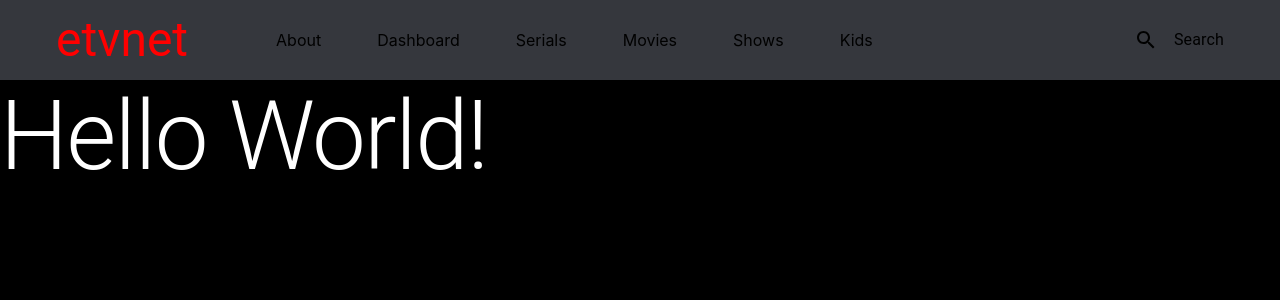
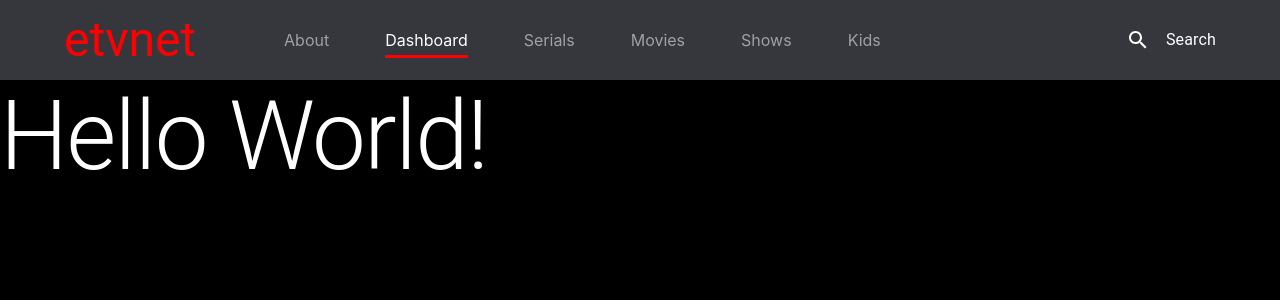
Before and after one commit to tatyanakarlen/matvil-asses, a Next.js app: page / in a window 1280 px wide. Shown: the top 300 px of the page. Built offline with nearby package versions, Linux system fonts and the light colour scheme.

Commit message:
desktop nav finished

```diff
--- a/src/components/Nav.js
+++ b/src/components/Nav.js
@@ -3,6 +3,26 @@ import { Typography, Box, List, ListItem } from '@mui/material';
 import SearchIcon from '@mui/icons-material/Search';
 
 export default function Nav() {
+  const listItemBaseStyles = {
+    color: 'text.main',
+  };
+
+  const activeListItemStyles = {
+    color: 'text.white',
+    borderBottom: '3px solid red',
+    padding: 0,
+    margin: '3px 16px 0px 16px',
+  };
+
+  const menuItems = [
+    'About',
+    'Dashboard',
+    'Serials',
+    'Movies',
+    'Shows',
+    'Kids',
+  ];
+
   return (
     <Box
       sx={{
@@ -10,7 +30,7 @@ export default function Nav() {
         height: '5rem',
         bgcolor: 'primary.main',
         py: 5,
-        px: 7,
+        px: 8,
         display: 'flex',
         alignItems: 'center',
         justifyContent: 'space-between',
@@ -28,18 +48,23 @@ export default function Nav() {
             ml: 9,
           }}
         >
-          <ListItem>About</ListItem>
-          <ListItem>Dashboard</ListItem>
-          <ListItem>Serials</ListItem>
-          <ListItem>Movies</ListItem>
-          <ListItem>Shows</ListItem>
-          <ListItem>Kids</ListItem>
-          <ListItem></ListItem>
+          {menuItems.map((listItem, index) => (
+            <ListItem
+              sx={
+                listItem === 'Dashboard'
+                  ? activeListItemStyles
+                  : listItemBaseStyles
+              }
+              key={index}
+            >
+              {listItem}
+            </ListItem>
+          ))}
         </List>
       </Box>
       <Box sx={{ display: 'flex' }}>
-        <SearchIcon />
-        <Typography sx={{ ml: 2 }}>Search</Typography>
+        <SearchIcon sx={{color: 'text.white'}}/>
+        <Typography sx={{ ml: 2, color: 'text.white' }}>Search</Typography>
       </Box>
     </Box>
   );
--- a/utils/theme.js
+++ b/utils/theme.js
@@ -6,6 +6,15 @@ export const theme = createTheme({
      main: '#35373D',
      dark: "#000",
    },
+   secondary: {
+       main: '#F9F9FC',
+    //    greyText:
+
+   },
+   text: {
+       main: '#a1a1a3',
+       white: '#FFFFFF',
+   }
  },
 });
 
```
